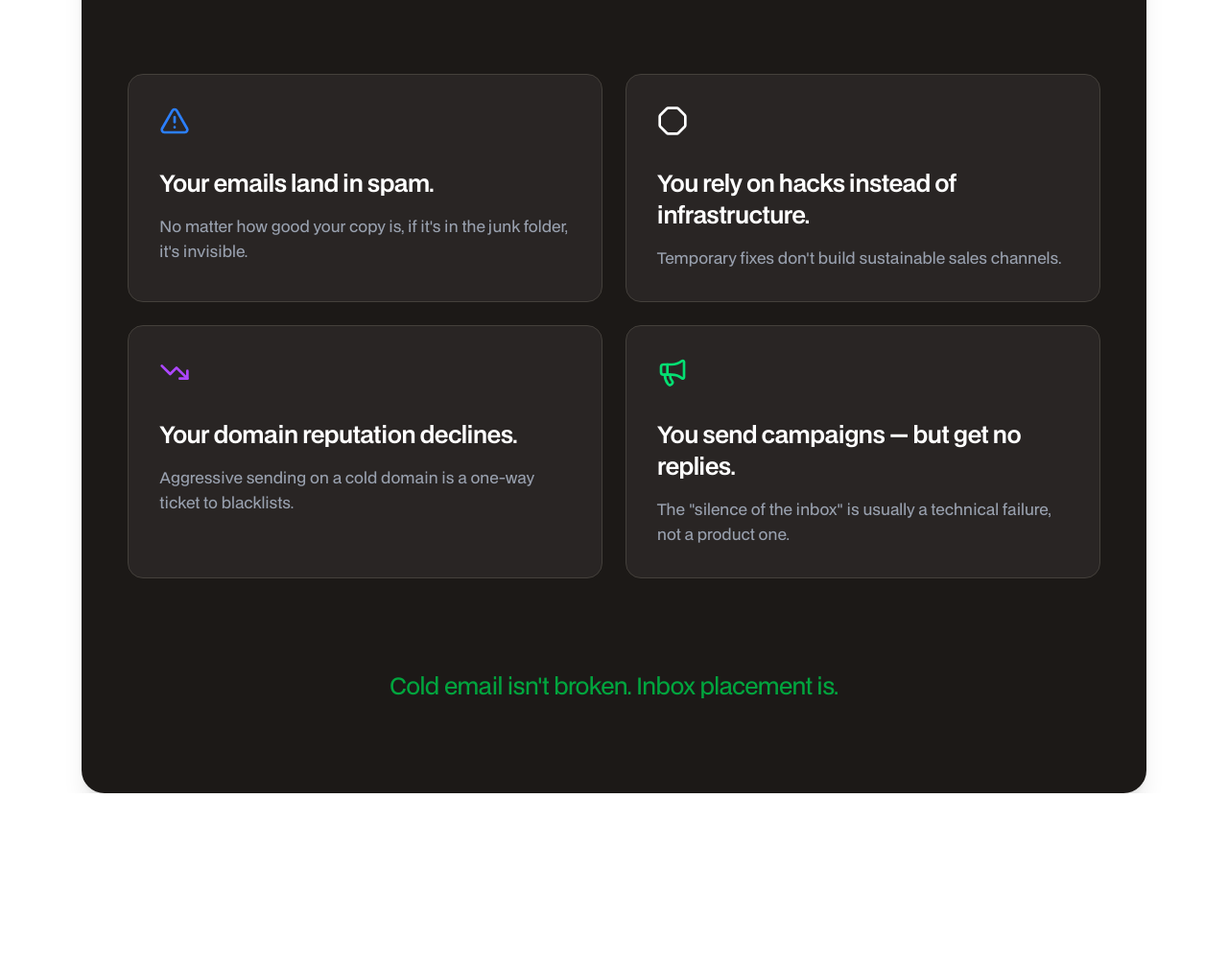
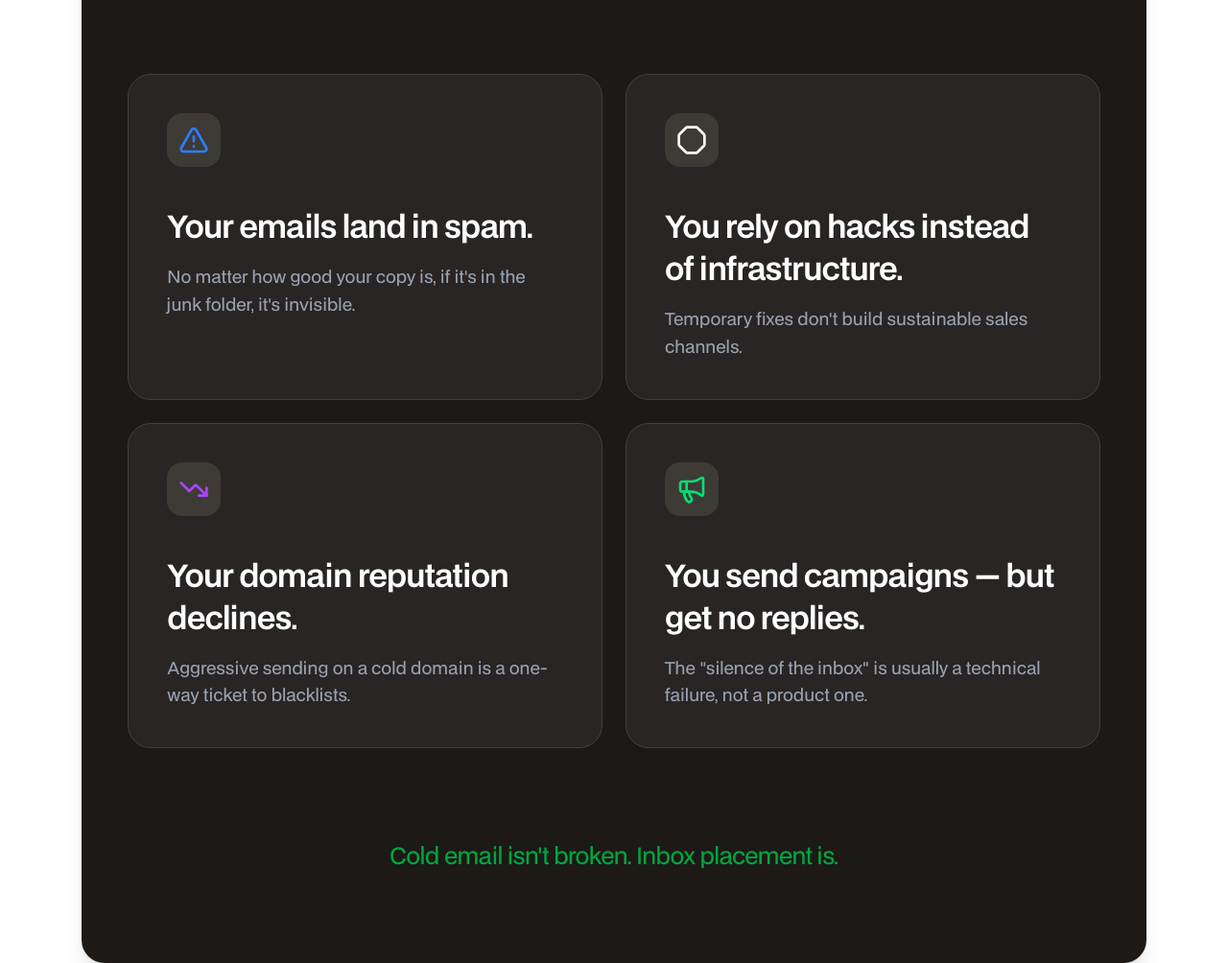
Before and after one commit to penguinmails/landing, an Astro site: page / in a window 1280 px wide. Shown: the part 2250-3254 px from the top of the page at 96% size. Built offline with nearby package versions, Linux system fonts and the light colour scheme; Astro itself is replaced by a stand-in of ours.

Commit message:
feat: update Footer component copyright text and enhance FeatureGrid styling

```diff
--- a/src/components/layouts/Footer.astro
+++ b/src/components/layouts/Footer.astro
@@ -137,7 +137,7 @@ const legalLinks = [
 
   <div class="bg-primary px-6 py-3 text-center sm:px-8">
     <p class="text-sm font-bold text-[#f2b632] sm:text-base">
-      © {new Date().getFullYear()} — Copyright All Rights reserved
+      &copy; {new Date().getFullYear()} — PenguinMails All Rights reserved
     </p>
   </div>
 </footer>
--- a/src/components/pages/home/ReachTheInboxSection.astro
+++ b/src/components/pages/home/ReachTheInboxSection.astro
@@ -1,8 +1,28 @@
 ---
 import FeatureGrid from "@/components/shared/FeatureGrid.astro";
-import { Flame, Download, LineChart, Cpu } from "@lucide/astro";
+import {
+  MessageSquare,
+  Mail,
+  Flame,
+  Download,
+  LineChart,
+  Cpu,
+} from "@lucide/astro";
 
 const features = [
+  {
+    title: "Unified Inbox",
+    description:
+      "Manage all replies in one clean workspace across all your senders.",
+    icon: MessageSquare,
+    iconClass: "w-8 h-8 text-primary",
+  },
+  {
+    title: "Free Mailbox Creation",
+    description: "Scale safely without additional infrastructure costs.",
+    icon: Mail,
+    iconClass: "w-8 h-8 text-primary",
+  },
   {
     title: "Warmup Automation",
     description:
--- a/src/components/shared/FeatureGrid.astro
+++ b/src/components/shared/FeatureGrid.astro
@@ -18,9 +18,12 @@ const textClass = isDark ? "text-white" : "text-slate-900";
 const descClass = isDark ? "text-gray-400" : "text-slate-600";
 const cardBgClass = isDark
   ? "bg-stone-800 border-stone-700 hover:bg-stone-700"
-  : "bg-white border-slate-200 shadow-sm hover:shadow-md";
+  : "bg-white border-slate-200 shadow-[0_10px_30px_rgba(15,23,42,0.06)] hover:shadow-[0_14px_36px_rgba(15,23,42,0.08)]";
 const cardTitleClass = isDark ? "text-white" : "text-slate-900";
 const cardDescClass = isDark ? "text-gray-400" : "text-slate-600";
+const iconWrapClass = isDark
+  ? "flex h-14 w-14 items-center justify-center rounded-2xl bg-stone-700/80 text-white"
+  : "flex h-20 w-20 items-center justify-center rounded-3xl bg-[#dbe8ff] text-primary";
 ---
 
 <div
@@ -48,22 +51,27 @@ const cardDescClass = isDark ? "text-gray-400" : "text-slate-600";
       items.map((item) => (
         <div
           class={cn(
-            "rounded-2xl p-6 sm:p-8 border flex flex-col gap-6 sm:gap-8 transition-all",
+            "rounded-3xl p-8 sm:p-10 border flex flex-col gap-8 sm:gap-10 transition-all",
             cardBgClass,
           )}
         >
-          <div>{item.icon && <item.icon class={item.iconClass} />}</div>
+          <div class={iconWrapClass}>
+            {item.icon && <item.icon class={item.iconClass} />}
+          </div>
           <div>
             <h3
               class={cn(
-                "font-medium text-xl sm:text-2xl leading-snug mb-3 sm:mb-4 tracking-tight",
+                "font-semibold text-xl sm:text-[2rem] leading-snug mb-3 sm:mb-4 tracking-tight",
                 cardTitleClass,
               )}
             >
               {item.title}
             </h3>
             <p
-              class={cn("text-sm sm:text-base leading-relaxed", cardDescClass)}
+              class={cn(
+                "text-base sm:text-[1.1rem] leading-relaxed",
+                cardDescClass,
+              )}
             >
               {item.description}
             </p>
```
